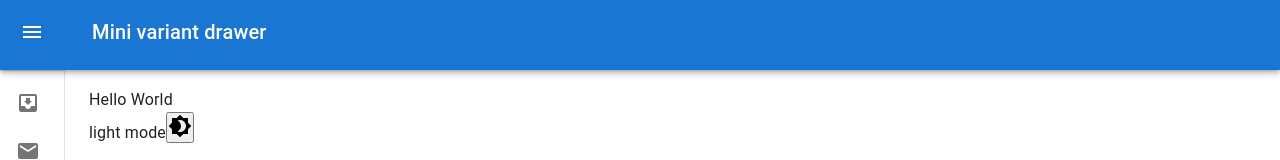
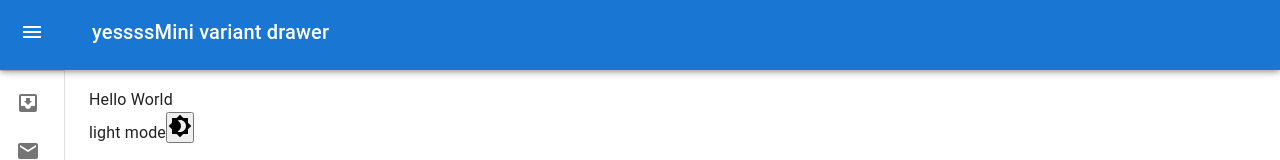
Before and after one commit to ahmadfaqih796/chat-ui, a Next.js app: page /home in a window 1280 px wide. Shown: the top 160 px of the page. Built offline with nearby package versions, Linux system fonts and the light colour scheme.

Commit message:
user layout

```diff
--- a/src/layouts/UserLayout.jsx
+++ b/src/layouts/UserLayout.jsx
@@ -1,5 +1,5 @@
 import { MainWrapper, PageWrapper } from "@/styles/Wrapper";
-import { Container } from "@mui/material";
+import { Container, useMediaQuery } from "@mui/material";
 import Box from "@mui/material/Box";
 import React from "react";
 import Header from "./header/Header";
@@ -7,6 +7,7 @@ import Sidebar from "./sidebar/Sidebar";
 
 function UserLayout({ children }) {
   const [open, setOpen] = React.useState(false);
+  const isMobile = useMediaQuery("(max-width: 600px)");
 
   const handleDrawerOpen = () => {
     setOpen(true);
@@ -18,8 +19,16 @@ function UserLayout({ children }) {
 
   return (
     <MainWrapper>
-      <Header open={open} handleDrawerOpen={handleDrawerOpen} />
-      <Sidebar open={open} handleDrawerClose={handleDrawerClose} />
+      <Header
+        open={open}
+        handleDrawerOpen={handleDrawerOpen}
+        isMobile={isMobile}
+      />
+      <Sidebar
+        open={open}
+        handleDrawerClose={handleDrawerClose}
+        isMobile={isMobile}
+      />
       <PageWrapper>
         <Container maxWidth={false}>
           <Box sx={{ minHeight: "calc(100vh - 170px)", mt: 3 }}>{children}</Box>
--- a/src/layouts/header/Header.jsx
+++ b/src/layouts/header/Header.jsx
@@ -1,11 +1,9 @@
-import React from "react";
-import { styled, useTheme } from "@mui/material/styles";
+import MenuIcon from "@mui/icons-material/Menu";
 import MuiAppBar from "@mui/material/AppBar";
+import IconButton from "@mui/material/IconButton";
 import Toolbar from "@mui/material/Toolbar";
 import Typography from "@mui/material/Typography";
-import IconButton from "@mui/material/IconButton";
-import MenuIcon from "@mui/icons-material/Menu";
-import { ColorModeContext } from "@/components/theme/ColorModeProvider";
+import { styled } from "@mui/material/styles";
 
 const drawerWidth = 240;
 
@@ -28,7 +26,7 @@ const AppBar = styled(MuiAppBar, {
   }),
 }));
 
-function Header({ open, handleDrawerOpen }) {
+function Header({ open, handleDrawerOpen, isMobile }) {
   return (
     <AppBar position="fixed" open={open} sx={{ height: "70px" }}>
       <Toolbar>
@@ -45,7 +43,7 @@ function Header({ open, handleDrawerOpen }) {
           <MenuIcon />
         </IconButton>
         <Typography variant="h6" noWrap component="div">
-          Mini variant drawer
+          {isMobile ? "nooooooooo" : "yessss"}Mini variant drawer
         </Typography>
       </Toolbar>
     </AppBar>
```
